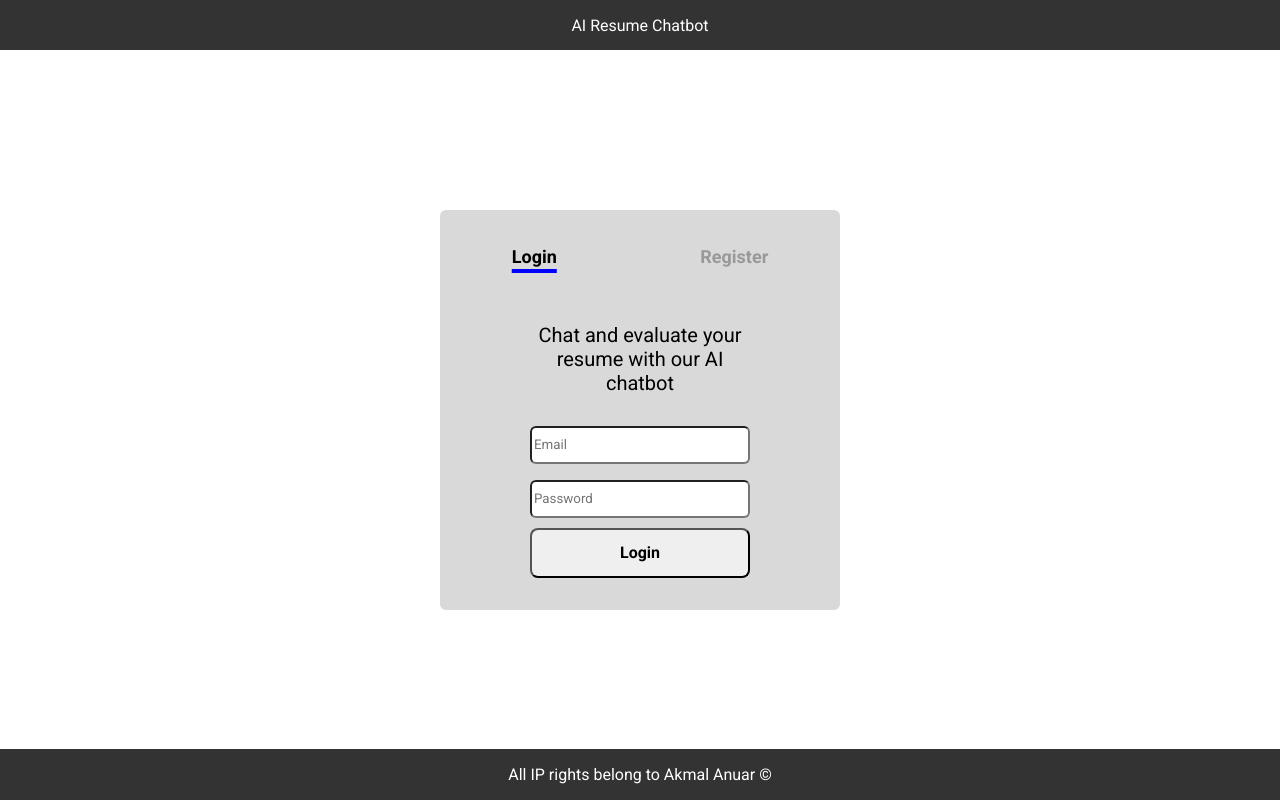
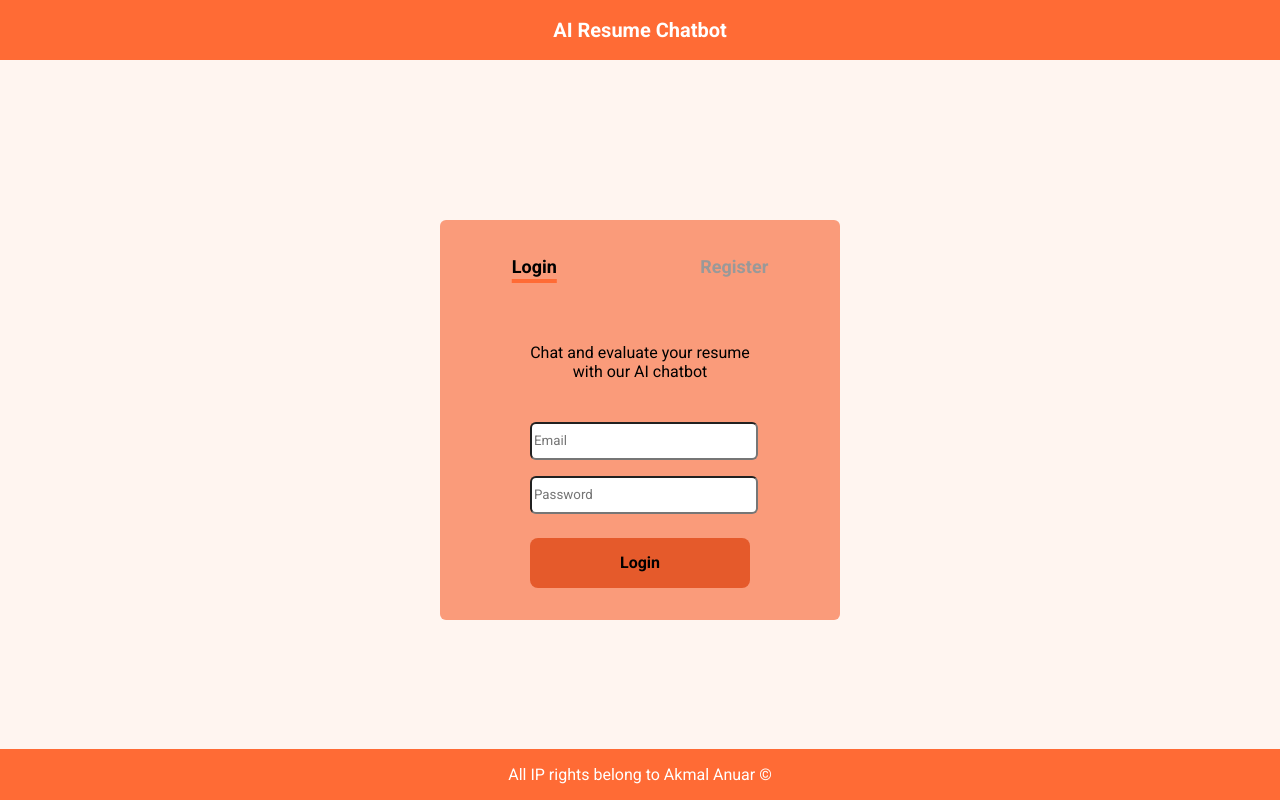
Before and after one commit to darkelfs56/AccordiaTaskWeb, an Angular app: page / in a window 1280 px wide. Built offline with nearby package versions, Linux system fonts and the light colour scheme; no server answers; a web font is replaced by a local one.

Commit message:
complete code for header, footer, home and the login-and-register pages logic

```diff
--- a/src/app/app.routes.ts
+++ b/src/app/app.routes.ts
@@ -8,4 +8,11 @@ export const routes: Routes = [
       return import('./pages/home/home.component').then((m) => m.HomeComponent);
     },
   },
+  {
+    path: 'chat',
+    pathMatch: 'full',
+    loadComponent: () => {
+      return import('./pages/chat/chat.component').then((m) => m.ChatComponent);
+    },
+  },
 ];
--- a/src/app/components/footer/footer.component.scss
+++ b/src/app/components/footer/footer.component.scss
@@ -1,3 +1,5 @@
+@use '../../styles/variables.scss' as variables;
+
 footer {
   position: fixed;
   left: 0;
@@ -6,6 +8,7 @@ footer {
   background-color: #333;
   color: white;
   text-align: center;
+  background-color: variables.$orange-primary;
 
   > p {
     cursor: pointer;
--- a/src/app/components/header/header.component.html
+++ b/src/app/components/header/header.component.html
@@ -1,5 +1,20 @@
 <header>
-  <nav>
-    <span routerLink="/">{{ title() }}</span>
+  <nav class="nav-container">
+    <div class="nav-side left"></div>
+
+    <span class="nav-title" routerLink="/">{{ title() }}</span>
+
+    <div class="nav-side right">
+      @if (userService.currentUser() && router.url.includes("/chat")) {
+      <div class="user-menu">
+        <span class="user-email" (click)="toggleMenu()">{{ userService.currentUser()!.email.replace(userRegex(), "") }}</span>
+        @if (menuOpen()) {
+          <div class="user-dropdown">
+            <button (click)="logout()">Logout</button>
+          </div>
+        }
+      </div>
+    }
+    </div>
   </nav>
 </header>
--- a/src/app/components/header/header.component.scss
+++ b/src/app/components/header/header.component.scss
@@ -1,24 +1,86 @@
-header {
+@use '../../styles/variables.scss' as variables;
+
+.nav-container {
   display: flex;
-  height: 34px;
-  padding-inline: 16px;
-  padding-block: 8px;
-  background-color: #333;
-  color: white;
   align-items: center;
   justify-content: space-between;
+  position: relative;
+  height: 60px;
+  padding: 0 16px;
+  background-color: variables.$orange-primary;
 }
 
-nav {
-  width: 100%;
+.nav-side {
+  width: 33%;
   display: flex;
   align-items: center;
-  justify-content: center;
+}
 
-  > span {
-    cursor: pointer;
-    &:hover {
-      color: #777;
+.nav-title {
+  position: absolute;
+  left: 50%;
+  transform: translateX(-50%);
+  font-weight: bold;
+  font-size: 20px;
+  text-decoration: none;
+  color: white;
+  cursor: pointer;
+}
+
+.nav-side.right {
+  justify-content: flex-end;
+}
+
+.user-menu {
+  position: relative;
+  font-weight: 500;
+  color: variables.$text-primary;
+  background-color: variables.$background-white;
+  border-radius: 8px;
+  padding: 6px 12px;
+  cursor: pointer;
+  transition: background-color 0.2s ease-in-out;
+  box-shadow: variables.$shadow-sm;
+
+  &:hover {
+    background-color: variables.$orange-light;
+  }
+
+  .user-email {
+    font-size: 14px;
+    color: variables.$text-secondary;
+  }
+
+  .user-dropdown {
+    position: absolute;
+    top: calc(100% + 6px);
+    right: 0;
+    background-color: variables.$background-white;
+    border-radius: 8px;
+    box-shadow: variables.$shadow-md;
+    min-width: 140px;
+    padding: 0;
+    z-index: 999;
+
+    button {
+      display: block;
+      width: 100%;
+      height: 100%;
+      border-radius: 8px;
+      padding: 8px 16px;
+      background: none;
+      border: none;
+      text-align: left;
+      color: variables.$text-primary;
+      font-size: 14px;
+      font-weight: 500;
+      cursor: pointer;
+      transition: background-color 0.2s;
+
+      &:hover {
+        background-color: variables.$orange-light;
+        color: variables.$text-primary;
+      }
     }
   }
 }
--- a/src/app/components/header/header.component.ts
+++ b/src/app/components/header/header.component.ts
@@ -1,11 +1,48 @@
-import { Component, signal } from '@angular/core';
+import { Component, signal, effect } from '@angular/core';
+import { Router } from '@angular/router';
+import { inject } from '@angular/core';
+import { UserService } from '../../services/user.service';
+import { catchError, take } from 'rxjs';
 
 @Component({
   selector: 'app-header',
-  imports: [],
+  standalone: true,
   templateUrl: './header.component.html',
-  styleUrl: './header.component.scss'
+  styleUrls: ['./header.component.scss'],
 })
 export class HeaderComponent {
-  title = signal('AI Resume Chatbot')
+  router = inject(Router);
+  userService = inject(UserService);
+  userRegex = signal<RegExp>(new RegExp("/@*/g"));
+
+  title = signal('AI Resume Chatbot');
+  menuOpen = signal(false);
+
+  constructor() {
+    this.userService.getUser().pipe(take(1)).subscribe({
+      next: (user: any) => {
+        this.userService.currentUser.set(user);
+      },
+      error: () => {
+        this.userService.currentUser.set(null);
+      }
+    })
+  }
+
+  toggleMenu() {
+    this.menuOpen.update(open => !open);
+  }
+
+  logout() {
+    this.userService.logout().subscribe({
+      next: () => {
+        this.userService.currentUser.set(null);
+        this.menuOpen.set(false);
+        this.router.navigate(['/']);
+      },
+      error: (err) => {
+        console.error('Logout error', err);
+      }
+    });
+  }
 }
--- a/src/app/components/login-and-register/login-and-register.component.html
+++ b/src/app/components/login-and-register/login-and-register.component.html
@@ -1,23 +1,68 @@
-<div id="login-and-register-form">
+<div id="login-and-register-parent-div">
+  <form id="login-and-register-form" (ngSubmit)="handleSubmit()">
+
+    <!-- Form selector -->
     <div id="login-and-register-selector-div">
-    <div (click)="selectForm('login')" [class.active]="selectedForm() === 'login'">
+      <div
+        (click)="selectForm('login')"
+        [class.active]="selectedForm() === 'login'"
+      >
         <p>Login</p>
       </div>
-    <div (click)="selectForm('register')" [class.active]="selectedForm() === 'register'">
+      <div
+        (click)="selectForm('register')"
+        [class.active]="selectedForm() === 'register'"
+      >
         <p>Register</p>
       </div>
     </div>
 
+    <!-- Description -->
     <div id="description-div">
       <p>Chat and evaluate your resume with our AI chatbot</p>
     </div>
 
+    <!-- Inputs -->
     <div id="login-and-register-input-div">
-    <input type="email" [value]="email()" [(ngModel)]="email" placeholder="Email" />
-    <input type="password" [value]="password()" [(ngModel)]="password" placeholder="Password" />
+      <div>
+        <input
+          type="email"
+          class="login-and-register-input"
+          name="email"
+          [(ngModel)]="email"
+          placeholder="Email"
+          required
+        />
+        @if (emailError()) {
+          <div class="error-message">{{ emailError() }}</div>
+        }
       </div>
 
-  <button (click)="handleSubmit()">
+      <div>
+        <input
+          type="password"
+          class="login-and-register-input"
+          name="password"
+          [(ngModel)]="password"
+          placeholder="Password"
+          required
+        />
+        @if (passwordError()) {
+          <div class="error-message">{{ passwordError() }}</div>
+        }
+      </div>
+    </div>
+
+    <!-- Submit button -->
+    <button type="submit">
       {{ selectedForm() === 'login' ? 'Login' : 'Register' }}
     </button>
+  </form>
+
+  <!-- Server error -->
+  @if (errorMessage()) {
+    <div class="error-message server-error">
+      {{ errorMessage() }}
     </div>
+  }
+</div>
--- a/src/app/components/login-and-register/login-and-register.component.scss
+++ b/src/app/components/login-and-register/login-and-register.component.scss
@@ -1,3 +1,11 @@
+@use '../../styles/variables.scss' as variables;
+
+#login-and-register-parent-div {
+  display: flex;
+  flex-direction: column;
+  align-items: center;
+}
+
 #login-and-register-form {
   min-width: 280px;
   width: 400px;
@@ -5,7 +13,7 @@
   display: flex;
   flex-direction: column;
   justify-content: space-between;
-  background-color: #d9d9d9;
+  background-color: variables.$huemint-tangerine;
   text-align: center;
   justify-items: center;
   align-items: center;
@@ -22,9 +30,12 @@
     border-radius: 8px;
     font-size: medium;
     font-weight: bold;
+    background-color: variables.$orange-dark;
+    border: 1px transparent solid;
+    color: black;
     &:hover {
       cursor: pointer;
-      background-color: #777;
+      background-color: variables.$orange-light;
     }
   }
 }
@@ -59,7 +70,7 @@
     text-decoration-line: underline;
     text-decoration-thickness: 4px;
     text-underline-offset: 6px;
-    text-decoration-color: blue;
+    text-decoration-color: variables.$orange-primary;
   }
 }
 
@@ -71,14 +82,15 @@
   text-decoration-line: underline;
   text-decoration-thickness: 4px;
   text-underline-offset: 6px;
-  text-decoration-color: blue;
+  text-decoration-color: variables.$orange-primary;
 }
 
 #description-div {
   display: flex;
   max-width: 220px;
   overflow-wrap: break-word;
-  font-size: 20px;
+  font-size: 16px;
+  color: black;
 }
 
 #login-and-register-input-div {
@@ -87,7 +99,8 @@
   min-width: 220px;
   gap: 16px;
 
-  > input {
+  > div > input {
+    width: 100%;
     height: 32px;
     border-radius: 6px;
     &:focus {
@@ -95,3 +108,14 @@
     }
   }
 }
+
+.error-message {
+  color: red;
+  font-size: medium;
+  margin-top: 4px;
+}
+
+.server-error {
+  font-weight: bold;
+  margin-top: 12px;
+}
--- a/src/app/components/login-and-register/login-and-register.component.ts
+++ b/src/app/components/login-and-register/login-and-register.component.ts
@@ -1,29 +1,119 @@
-import { Component, signal } from '@angular/core';
+import { Component, inject, signal } from '@angular/core';
 import { FormsModule } from '@angular/forms';
+import { UserService } from '../../services/user.service';
+import { catchError } from 'rxjs';
+import { Router } from '@angular/router';
+
+type LoginAndRegisterData = {
+  email: string;
+  password: string;
+};
 
 @Component({
   selector: 'app-login-and-register',
   imports: [FormsModule],
   templateUrl: './login-and-register.component.html',
-  styleUrl: './login-and-register.component.scss'
+  styleUrl: './login-and-register.component.scss',
 })
 export class LoginAndRegisterComponent {
+  private router = inject(Router);
+  userService = inject(UserService);
   selectedForm = signal<'login' | 'register'>('login');
 
   email = signal('');
   password = signal('');
 
+  emailError = signal<string | null>(null);
+  passwordError = signal<string | null>(null);
+  errorMessage = signal<string | null>(null);
+
+  validate(): boolean {
+    const emailVal = this.email();
+    const passwordVal = this.password();
+
+    this.emailError.set(null);
+    this.passwordError.set(null);
+
+    let isValid = true;
+
+    if (!emailVal || !emailVal.includes('@')) {
+      this.emailError.set('Please enter a valid email.');
+      isValid = false;
+    }
+
+    if (!passwordVal || passwordVal.length < 6) {
+      this.passwordError.set('Password must be at least 6 characters.');
+      isValid = false;
+    }
+
+    return isValid;
+  }
+
+  extractHttpError(err: any): string {
+    console.log(`err is: ${err}`);
+    if (err?.status && err?.error?.message) {
+      return err.error.message;
+    }
+
+    return 'An unexpected error occurred.';
+  }
+
   selectForm(form: 'login' | 'register') {
     this.selectedForm.set(form);
   }
 
+  handleLogin(data: LoginAndRegisterData) {
+    this.errorMessage.set(null);
+
+    this.userService
+      .loginUser(data)
+      .pipe(
+        catchError((err) => {
+          const msg = this.extractHttpError(err);
+          this.errorMessage.set(msg);
+          throw err;
+        })
+      )
+      .subscribe((jwt) => {
+        if (jwt) {
+          this.userService.currentUser.set({ email: data.email });
+          this.router.navigate(['/chat']);
+        }
+      });
+  }
+
+  handleRegister(data: LoginAndRegisterData) {
+    this.errorMessage.set(null);
+
+    this.userService
+      .registerUser(data)
+      .pipe(
+        catchError((err) => {
+          const msg = this.extractHttpError(err);
+          this.errorMessage.set(msg);
+          throw err;
+        })
+      )
+      .subscribe((createdUser) => {
+        if (createdUser) {
+          this.handleLogin(data);
+        }
+      });
+  }
+
   handleSubmit() {
+    if (!this.validate()) return;
+
     const formType = this.selectedForm();
+    const data = {
+      email: this.email(),
+      password: this.password(),
+    };
 
     if (formType === 'login') {
-      console.log(`Login mode.\n Email is: ${this.email()}; Password is: ${this.password()}`);
+      this.handleLogin(data);
     } else {
-      console.log(`Register mode.\n Email is: ${this.email()}; Password is: ${this.password()}`);
+      this.handleRegister(data);
     }
   }
 }
--- a/src/app/pages/home/home.component.scss
+++ b/src/app/pages/home/home.component.scss
@@ -1,7 +1,10 @@
+@use '../../styles/variables.scss' as variables;
+
 div {
     display: flex;
     width: 100%;
     height: 100%;
     justify-content: center;
     align-items: center;
+    background-color: variables.$background-light;
 }
```
Lines whose indentation alone changed are shown as unchanged.
